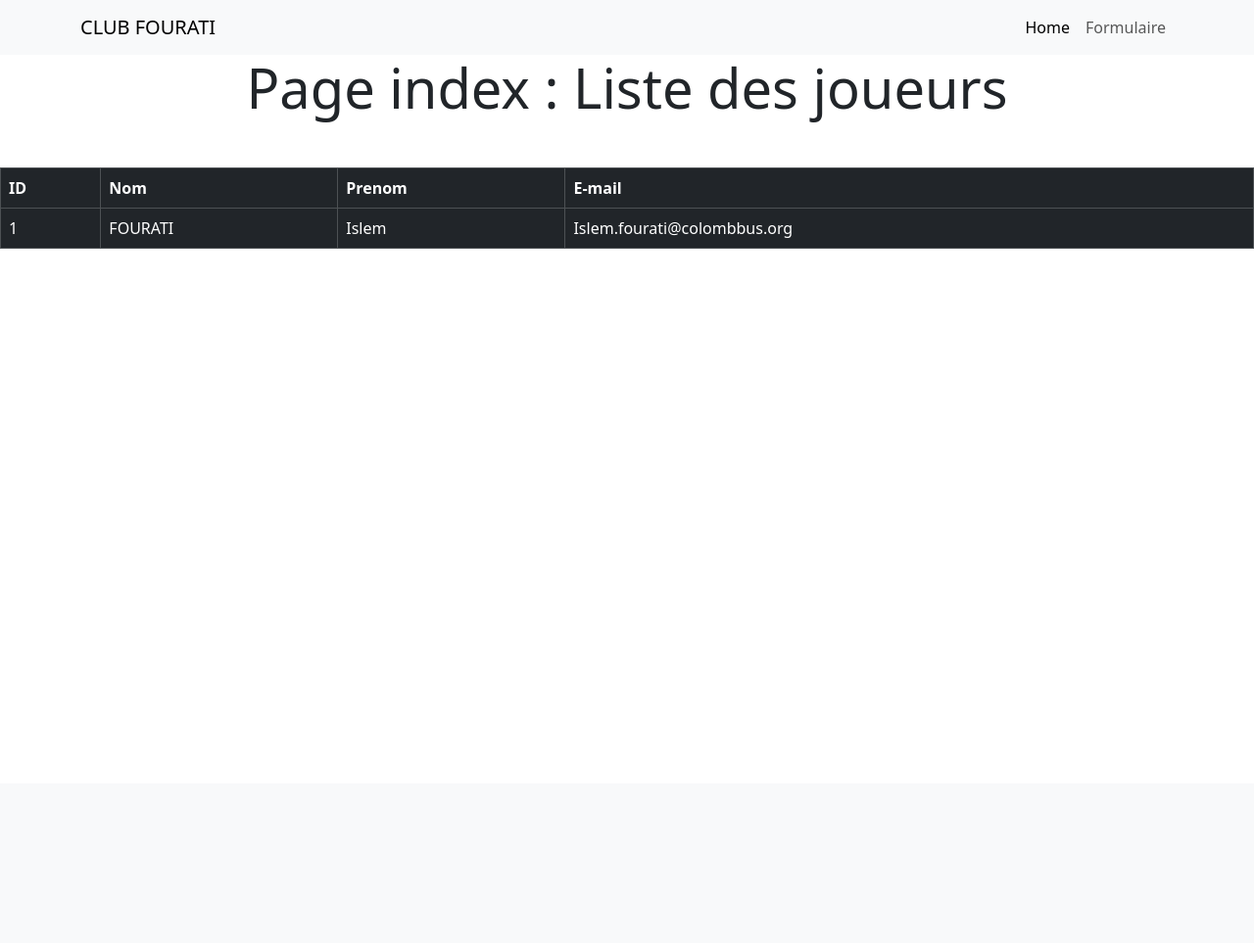
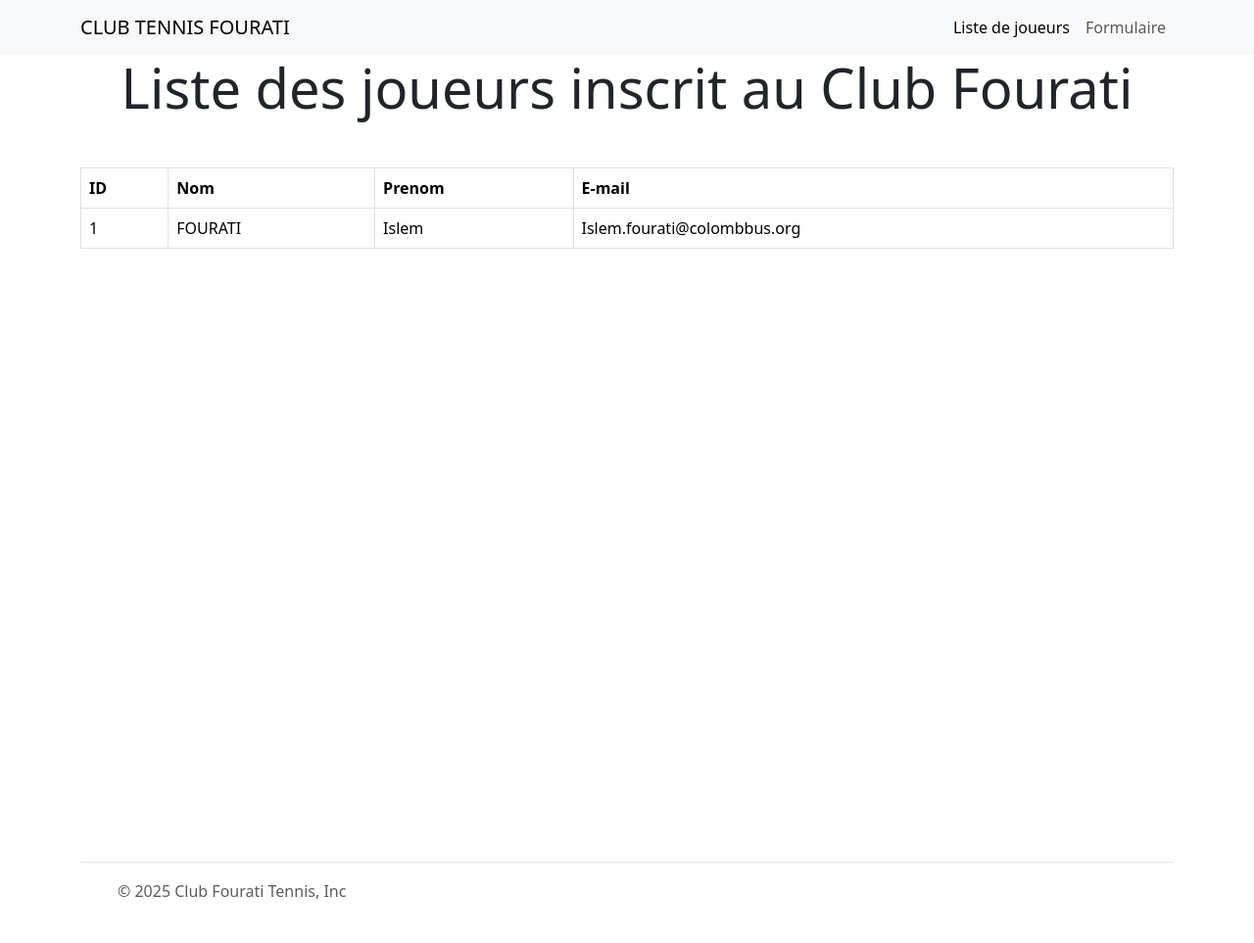
Before and after one commit to IslemFou/Club-Fourati, a PHP site: page /club_fourati/ in a window 1280 px wide. Shown: the whole page at 98% size. Before the commit the page ends 254 px from the top, so only its background shows below. Run offline with PHP 8.4, Linux system fonts and the light colour scheme; data comes from the database, SQL or seed files in the repository.

Commit message:
ajout de la page home.php et ajout du footer

```diff
--- a/inc/footer.inc.php
+++ b/inc/footer.inc.php
@@ -1,10 +1,36 @@
 </main>
-    <footer></footer>
-    <!-- Bootstrap script -->
-    <script src="https://cdn.jsdelivr.net/npm/bootstrap@5.3.3/dist/js/bootstrap.bundle.min.js" integrity="sha384-YvpcrYf0tY3lHB60NNkmXc5s9fDVZLESaAA55NDzOxhy9GkcIdslK1eN7N6jIeHz" crossorigin="anonymous"></script>
-    <script src="https://cdn.jsdelivr.net/npm/@popperjs/core@2.11.8/dist/umd/popper.min.js" integrity="sha384-I7E8VVD/ismYTF4hNIPjVp/Zjvgyol6VFvRkX/vR+Vc4jQkC+hVqc2pM8ODewa9r" crossorigin="anonymous"></script>
+<footer>
+    <div class="container">
+        <footer class="d-flex flex-wrap justify-content-between align-items-center py-3 my-4 border-top">
+            <div class="col-md-4 d-flex align-items-center">
+                <a href="/" class="mb-3 me-2 mb-md-0 text-body-secondary text-decoration-none lh-1">
+                    <svg class="bi" width="30" height="24">
+                        <use xlink:href="#bootstrap" />
+                    </svg>
+                </a>
+                <span class="mb-3 mb-md-0 text-body-secondary">&copy; 2025 Club Fourati Tennis, Inc</span>
+            </div>
+
+            <ul class="nav col-md-4 justify-content-end list-unstyled d-flex">
+                <li class="ms-3"><a class="text-body-secondary" href="#"><svg class="bi" width="24" height="24">
+                            <use xlink:href="#twitter" />
+                        </svg></a></li>
+                <li class="ms-3"><a class="text-body-secondary" href="#"><svg class="bi" width="24" height="24">
+                            <use xlink:href="#instagram" />
+                        </svg></a></li>
+                <li class="ms-3"><a class="text-body-secondary" href="#"><svg class="bi" width="24" height="24">
+                            <use xlink:href="#facebook" />
+                        </svg></a></li>
+            </ul>
+        </footer>
+    </div>
+</footer>
+<!-- Bootstrap script -->
+<script src="https://cdn.jsdelivr.net/npm/bootstrap@5.3.3/dist/js/bootstrap.bundle.min.js" integrity="sha384-YvpcrYf0tY3lHB60NNkmXc5s9fDVZLESaAA55NDzOxhy9GkcIdslK1eN7N6jIeHz" crossorigin="anonymous"></script>
+<script src="https://cdn.jsdelivr.net/npm/@popperjs/core@2.11.8/dist/umd/popper.min.js" integrity="sha384-I7E8VVD/ismYTF4hNIPjVp/Zjvgyol6VFvRkX/vR+Vc4jQkC+hVqc2pM8ODewa9r" crossorigin="anonymous"></script>
 <script src="https://cdn.jsdelivr.net/npm/bootstrap@5.3.3/dist/js/bootstrap.min.js" integrity="sha384-0pUGZvbkm6XF6gxjEnlmuGrJXVbNuzT9qBBavbLwCsOGabYfZo0T0to5eqruptLy" crossorigin="anonymous"></script>
-    <!-- Javascript -->
-     <script src="<?=RACINE_SITE?>assets/js/script.js"></script>
+<!-- Javascript -->
+<script src="<?= RACINE_SITE ?>assets/js/script.js"></script>
 </body>
+
 </html>
--- a/inc/header.inc.php
+++ b/inc/header.inc.php
@@ -1,37 +1,39 @@
 <!DOCTYPE html>
 <html lang="fr
 ">
+
 <head>
   <meta charset="UTF-8">
   <meta name="viewport" content="width=device-width, initial-scale=1.0">
   <meta name="author" content="Islem FOURATI">
   <title>CLUB FOURATI
   </title>
-    <link rel="stylesheet" href="<?=RACINE_SITE?>assets/css/styles.css" />
+  <link rel="stylesheet" href="<?= RACINE_SITE ?>assets/css/styles.css" />
   <!-- Bootstrap link -->
   <link href="https://cdn.jsdelivr.net/npm/bootstrap@5.3.3/dist/css/bootstrap.min.css" rel="stylesheet" integrity="sha384-QWTKZyjpPEjISv5WaRU9OFeRpok6YctnYmDr5pNlyT2bRjXh0JMhjY6hW+ALEwIH" crossorigin="anonymous">
 </head>
 </body>
 </head>
+
 <body>
   <header>
     <nav class="navbar navbar-expand-lg bg-body-tertiary">
       <div class="container">
-    <a class="navbar-brand" href="#">CLUB FOURATI</a>
+        <a class="navbar-brand" href="<?= RACINE_SITE ?>home.php">CLUB TENNIS FOURATI</a>
         <button class="navbar-toggler" type="button" data-bs-toggle="collapse" data-bs-target="#navbarNav" aria-controls="navbarNav" aria-expanded="false" aria-label="Toggle navigation">
           <span class="navbar-toggler-icon"></span>
         </button>
         <div class="collapse navbar-collapse d-flex justify-content-end" id="navbarNav">
           <ul class="navbar-nav">
             <li class="nav-item">
-          <a class="nav-link active" aria-current="page" href="<?=RACINE_SITE?>index.php">Home</a>
+              <a class="nav-link active" aria-current="page" href="<?= RACINE_SITE ?>index.php">Liste de joueurs</a>
             </li>
             <li class="nav-item">
-          <a class="nav-link" href="<?=RACINE_SITE?>formulaire.php">Formulaire</a>
+              <a class="nav-link" href="<?= RACINE_SITE ?>formulaire.php">Formulaire</a>
             </li>
           </ul>
         </div>
       </div>
     </nav>
   </header>
-    <main>
+  <main class="min-vh-100">
--- a/index.php
+++ b/index.php
@@ -4,9 +4,10 @@ require_once "inc/header.inc.php";
 $players = showAllPlayers();
 ?>
 
-<h2 class="display-4 text-center">Page index : Liste des joueurs</h2>
+<h2 class="display-4 text-center">Liste des joueurs inscrit au Club Fourati</h2>
 
-<table class="table table-dark table-bordered mt-5 " >
+<div class="container">
+    <table class="table  table-bordered mt-5 ">
         <thead>
             <tr>
 
@@ -29,6 +30,8 @@ $players = showAllPlayers();
             <?php endforeach; ?>
         </tbody>
     </table>
+</div>
+
 
 <?php
 require_once "inc/footer.inc.php";
```
Also changed, not shown: formulaire.php (+15 -5 lines), home.php (added, +42 -0 lines). Lines whose indentation alone changed are shown as unchanged.
